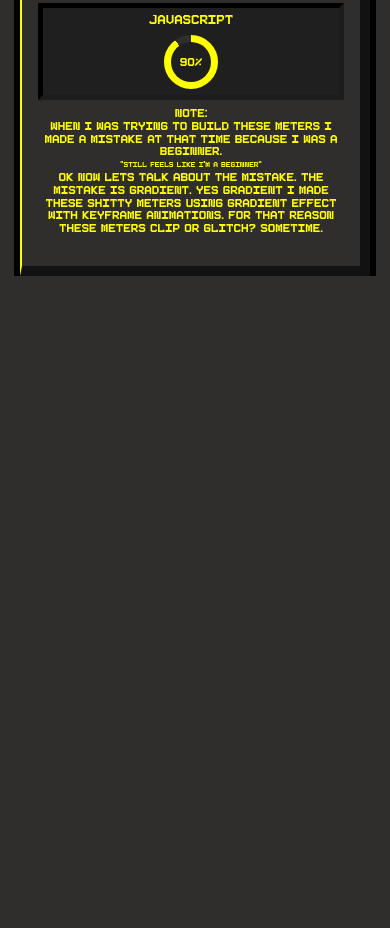
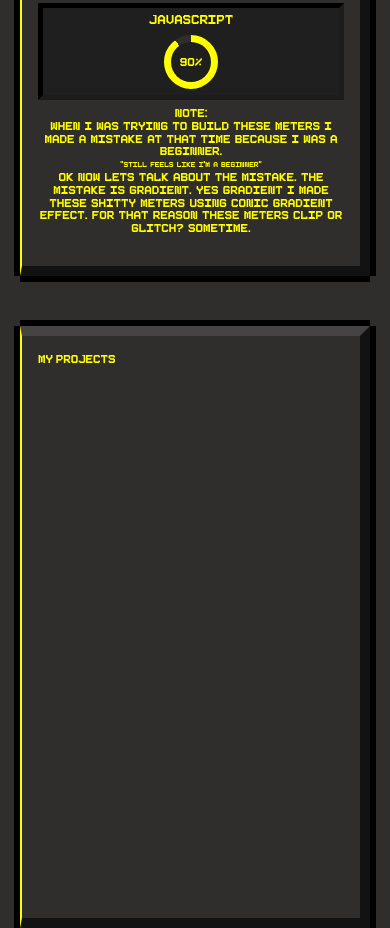
Before and after one commit to HarshGaur387R/Pixelated-Portfolio, a plain HTML site: page index.html in a window 390 px wide. Shown: the part 1048-1976 px from the top of the page. Before the commit the page ends 1324 px from the top, so only its background shows below. Drawn offline with Linux system fonts and the light colour scheme.

Commit message:
few more chnges

```diff
--- a/index.html
+++ b/index.html
@@ -113,14 +113,21 @@
 
                     <div id="note">NOTE:<br> When i was trying to build these meters i made a mistake at that time
                         because i was a beginner. <p>"still feels like i'm a beginner"</p>Ok now lets talk about the
-                        mistake. The mistake is gradient. Yes gradient i made these shitty meters using gradient effect
-                        with keyframe animations. for that reason these meters clip or glitch? sometime.</div>
+                        mistake. The mistake is gradient. Yes gradient i made these shitty meters using conic gradient
+                        effect. For that reason these meters clip or glitch? sometime.</div>
+                </div>
+            </div>
+
+            <div id="projects">
+                <div id="projectsHeader">MY PROJECTS</div>
+                <div id="projectsHolder">
+                    <div id="firstProjectCard"></div>
                 </div>
             </div>
         </div>
 
     </div>
     <script src="script.js"></script>
- </body>
+</body>
 
 </html>
--- a/script.js
+++ b/script.js
@@ -98,10 +98,10 @@ function isInViewPort(element) {
         bounding.right <= (window.innerWidth || document.documentElement.clientWidth) &&
         bounding.bottom <= (window.innerHeight || document.documentElement.clientHeight)
     ) {
-        console.log('In the viewport! :)');
+        // console.log('In the viewport! :)');
         return true;
     } else {
-        console.log('Not in the viewport. :(');
+        // console.log('Not in the viewport. :(');
         return false;
     }
 }
--- a/style.css
+++ b/style.css
@@ -477,6 +477,29 @@ header {
         top: 13px;
     }
 
+    #projects{
+        color: yellow;
+        border: 2px solid;
+        margin: auto;
+        align-items: center;
+
+        height: 550px;
+        /* height: 30em; */
+        margin-top: 50px;
+        padding: 16px;
+
+        border-left: 2px solid yellow;
+        /* border-left: 4px solid #505050; */
+        border-right: 10px solid rgb(18, 18, 18);
+        border-top: 10px solid rgb(69, 67, 67);
+        border-bottom: 10px solid rgb(18, 18, 18);
+
+        box-shadow: -6px 0 0 0 black,
+            6px 0 0 0 black,
+            0 -6px 0 0 black,
+            0 6px 0 0 black
+    }
+
 }
 
 
```
